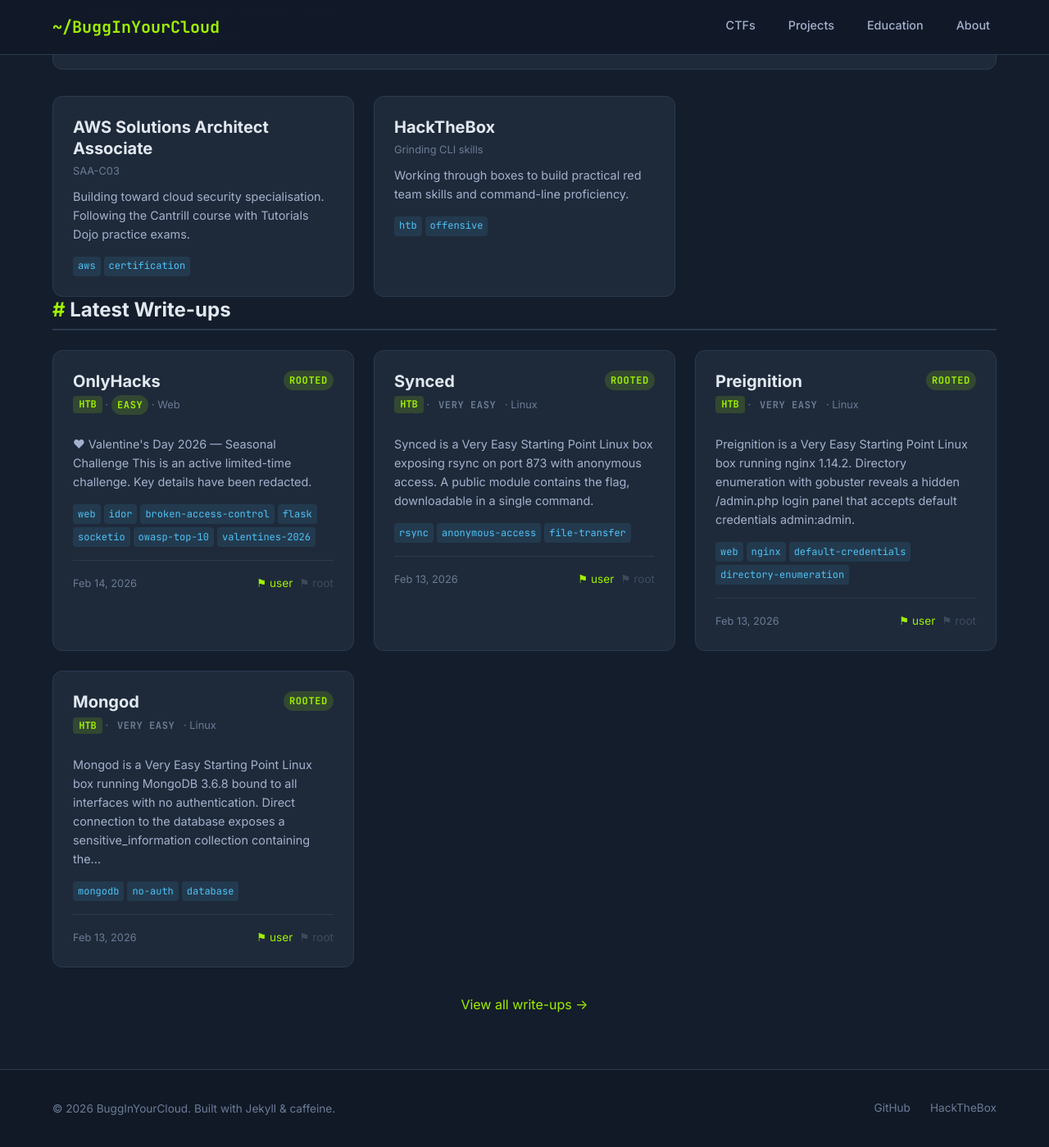
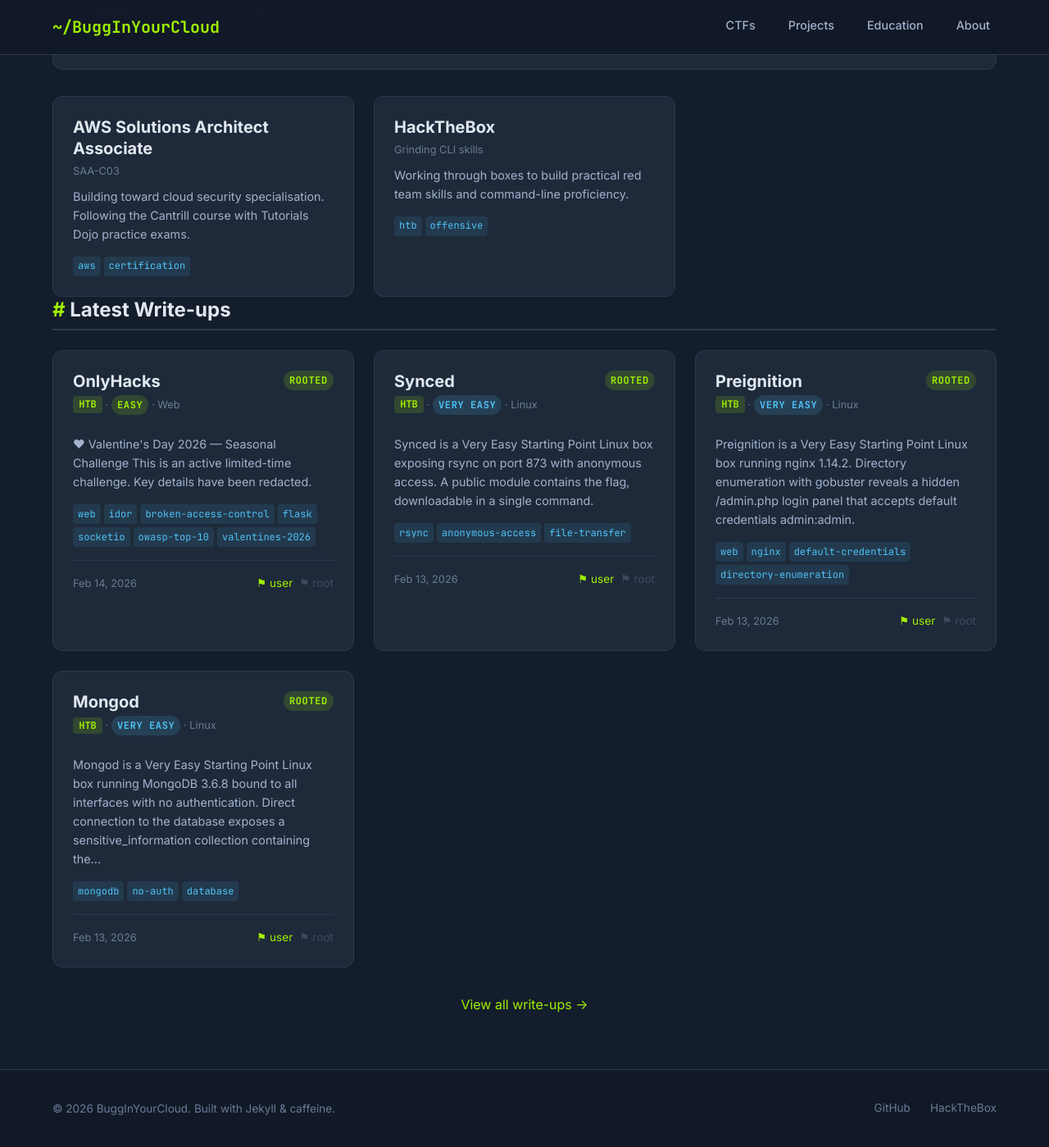
Before and after one commit to BuggInYourCloud/BuggInYourCloud.github.io, a Jekyll site: the page built from index.html, in a window 1280 px wide and 1400 px high, scrolled down 996 px. Shown: the whole window at 82% size. Built offline with Jekyll 4.4.1, drawn with Linux system fonts in a browser that asks for light colours; a script that is not in the unit is left out.

Commit message:
fix: add badge-very-easy CSS class

```diff
--- a/_sass/_components.scss
+++ b/_sass/_components.scss
@@ -71,6 +71,10 @@
   text-transform: uppercase;
   letter-spacing: 0.05em;
 
+  &.badge-very-easy {
+    background: rgba($neon-blue, 0.15);
+    color: $neon-blue;
+  }
   &.badge-easy {
     background: rgba($easy, 0.15);
     color: $easy;
```
